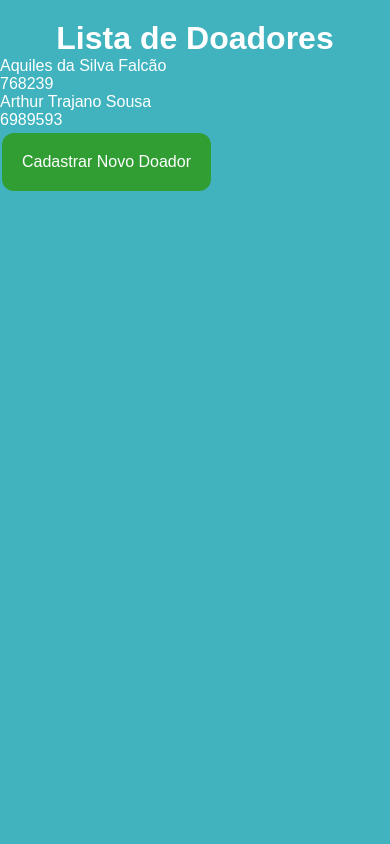
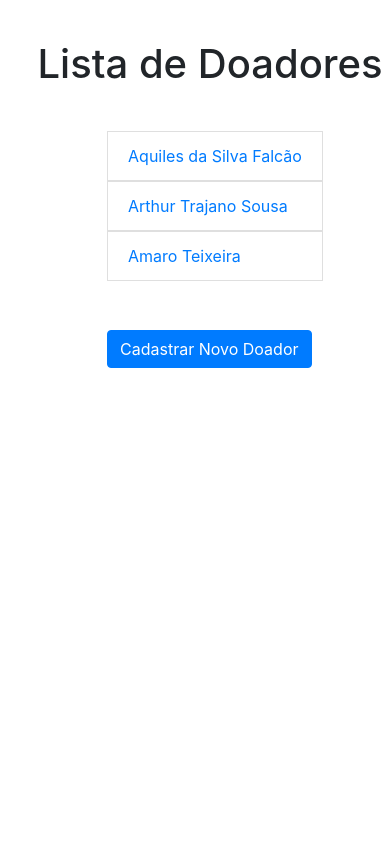
Before and after one commit to aquilesfalcaoo/hema-app, a Django app: page / in a window 390 px wide. Run offline with Django 3.2, Linux system fonts and the light colour scheme; data comes from the database, SQL or seed files in the repository.

Commit message:
tela principal responsiva pronta

```diff
--- a/doacaodesangue/static/css/doador.css
+++ b/doacaodesangue/static/css/doador.css
@@ -1,42 +1,14 @@
-* {
-  padding: 0;
-  margin: 0;
-  box-sizing: border-box;
+h1 {
+  text-align: center;
+  padding-bottom: 35px;
+  padding-left: 30px;
+  padding-top: 40px;
 }
 
-html,
-body {
-  height: 100%;
-  background-color: #40b3bf;
-  font-family: Arial;
-  overflow: hidden;
-}
-
-header h1 {
-  color: white;
-  text-align: center;
-  margin-top: 20px;
+ul {
+  margin: 0 auto;
 }
 
 a {
-  color: white;
-  text-decoration: none;
-  padding: 0px 0px 0px 0px;
+  margin-top: 25px;
 }
-
-.button {
-  background-color: #319e34;
-  border: none;
-  color: white;
-  padding: 20px;
-  text-align: center;
-  text-decoration: none;
-  display: inline-block;
-  font-size: 16px;
-  margin: 4px 2px;
-  cursor: pointer;
-}
-
-.button4 {
-  border-radius: 12px;
-}
--- a/doacaodesangue/templates/doador.html
+++ b/doacaodesangue/templates/doador.html
@@ -10,21 +10,53 @@
       type="text/css"
       href="{% static 'css/doador.css' %}"
     />
+    <link
+      rel="stylesheet"
+      href="https://cdn.jsdelivr.net/npm/bootstrap@4.5.3/dist/css/bootstrap.min.css"
+      integrity="sha384-TX8t27EcRE3e/ihU7zmQxVncDAy5uIKz4rEkgIXeMed4M0jlfIDPvg6uqKI2xXr2"
+      crossorigin="anonymous"
+    />
+    <script
+      src="https://cdn.jsdelivr.net/npm/bootstrap@4.5.3/dist/js/bootstrap.bundle.min.js"
+      integrity="sha384-ho+j7jyWK8fNQe+A12Hb8AhRq26LrZ/JpcUGGOn+Y7RsweNrtN/tE3MoK7ZeZDyx"
+      crossorigin="anonymous"
+    ></script>
   </head>
   <body>
-    <header>
     <h1>Lista de Doadores</h1>
-    </header>
-    <ul>
+    <div class="container">
+      <div class="col-12">
+        <div class="row">
+          <ul class="list-group-horizontal">
             {% for doador in doador %}
             <a href="{% url 'update_doador' doador.id %}">
-        <li>{{ doador.nome }}</li>
-        <li>{{ doador.RG }}</li>
+              <li class="list-group-item">{{ doador.nome }}</li>
             </a>
             {% endfor %}
+            <br /><a
+              class="btn btn-primary"
+              href="{% url 'create_doador' %}"
+              role="button"
+              >Cadastrar Novo Doador</a
+            >
           </ul>
-    <button class="button button4">
-      <a href="{% url 'create_doador' %}">Cadastrar Novo Doador</a>
-    </button>
+        </div>
+      </div>
+    </div>
+    <script
+      src="https://code.jquery.com/jquery-3.5.1.slim.min.js"
+      integrity="sha384-DfXdz2htPH0lsSSs5nCTpuj/zy4C+OGpamoFVy38MVBnE+IbbVYUew+OrCXaRkfj"
+      crossorigin="anonymous"
+    ></script>
+    <script
+      src="https://cdn.jsdelivr.net/npm/popper.js@1.16.1/dist/umd/popper.min.js"
+      integrity="sha384-9/reFTGAW83EW2RDu2S0VKaIzap3H66lZH81PoYlFhbGU+6BZp6G7niu735Sk7lN"
+      crossorigin="anonymous"
+    ></script>
+    <script
+      src="https://cdn.jsdelivr.net/npm/bootstrap@4.5.3/dist/js/bootstrap.min.js"
+      integrity="sha384-w1Q4orYjBQndcko6MimVbzY0tgp4pWB4lZ7lr30WKz0vr/aWKhXdBNmNb5D92v7s"
+      crossorigin="anonymous"
+    ></script>
   </body>
 </html>
```
Also changed, not shown: db.sqlite3. Lines whose indentation alone changed are shown as unchanged.
